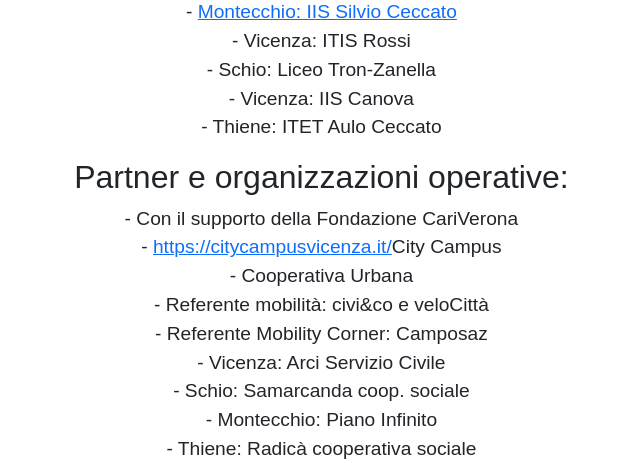
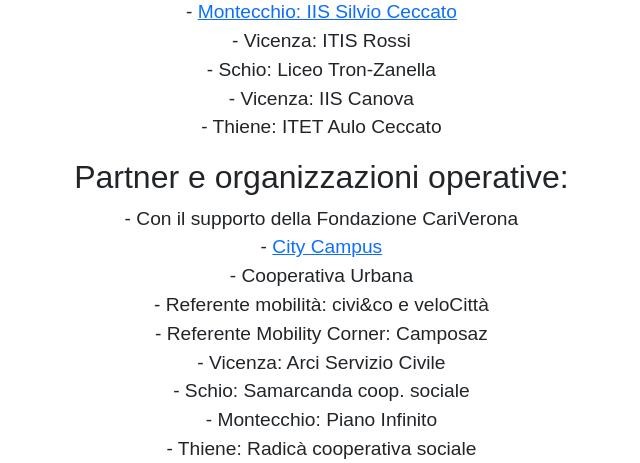
Before and after one commit to prathix/in-mobilita, a Flask app: page /lezioni_partner in a window 1280 px wide. Shown: the part 2605-3068 px from the top of the page, without its empty margins (325-965 px from the left). Run offline with Flask 3, Linux system fonts and the light colour scheme.

Commit message:
Update other-stuff.html link fix silvio ceccato

```diff
--- a/templates/other-stuff.html
+++ b/templates/other-stuff.html
@@ -201,7 +201,7 @@
                   <h2 class="partner">Partner e organizzazioni operative:</h2>
                   <p>
                       - Con il supporto della Fondazione CariVerona<br>
-                      - <a href="https://citycampusvicenza.it/">https://citycampusvicenza.it/</a>City Campus<br>
+                      - <a href="https://citycampusvicenza.it/">City Campus</a><br>
                       - Cooperativa Urbana<br>
                       - Referente mobilità: civi&co e veloCittà<br>
                       - Referente Mobility Corner: Camposaz<br>
```
